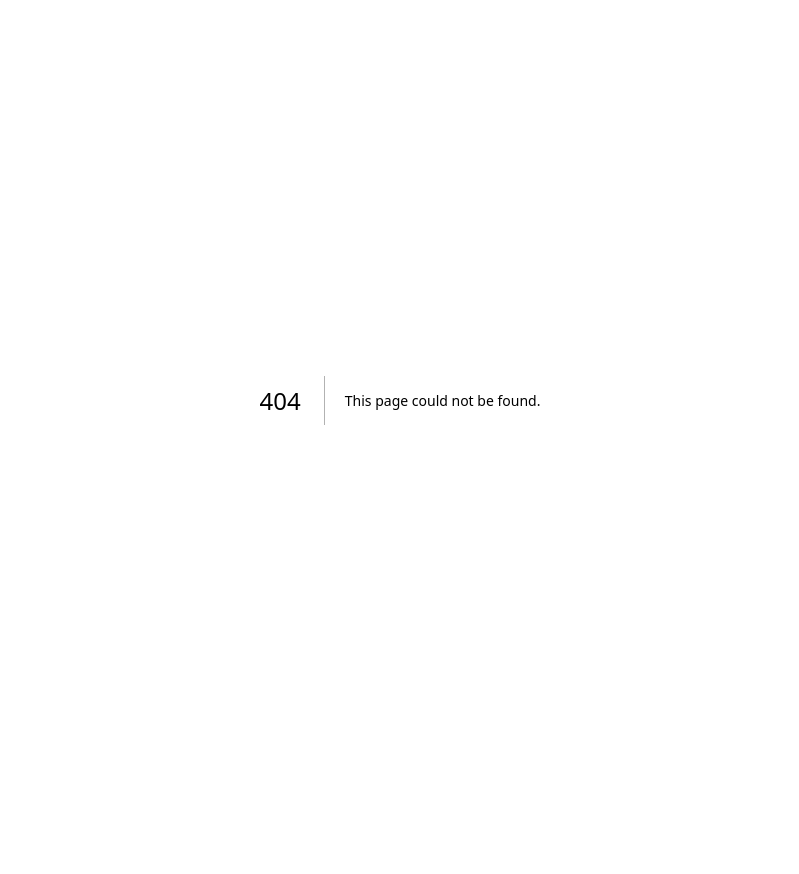
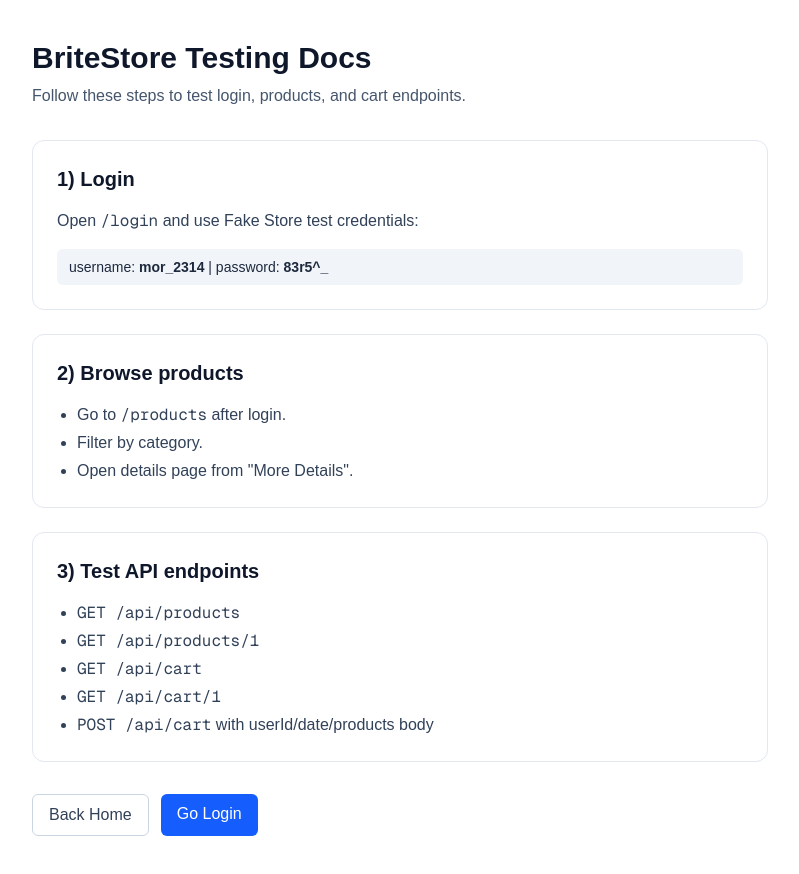
Before and after one commit to britelink/Fakestore, a Next.js app: page /docs in a window 1280 px wide. Before the commit this address had no page. Shown: the whole page, without its empty margins (240-1039 px from the left). Before the commit the page ends 800 px from the top, so only its background shows below. Built offline with nearby package versions, Linux system fonts and the light colour scheme.

Commit message:
Refactor Home page layout and enhance login API error handling. Updated Home component to include branding elements and navigation links. Improved logging in login API for better debugging and added validation checks for request payload.

```diff
--- a/app/api/login/route.ts
+++ b/app/api/login/route.ts
@@ -7,8 +7,10 @@ type LoginBody = {
 
 export async function POST(req: NextRequest) {
   try {
+    console.log("[login] request received");
     const contentType = req.headers.get("content-type") ?? "";
     if (!contentType.toLowerCase().includes("application/json")) {
+      console.log("[login] invalid content-type:", contentType);
       return NextResponse.json(
         { message: "Content-Type must be application/json." },
         { status: 400 },
@@ -19,6 +21,7 @@ export async function POST(req: NextRequest) {
     try {
       parsedBody = await req.json();
     } catch {
+      console.log("[login] invalid JSON body");
       return NextResponse.json(
         { message: "Request body must be valid JSON." },
         { status: 400 },
@@ -31,6 +34,7 @@ export async function POST(req: NextRequest) {
         : null;
 
     if (!body) {
+      console.log("[login] body is not an object");
       return NextResponse.json(
         { message: "Request body must be a JSON object." },
         { status: 400 },
@@ -39,8 +43,16 @@ export async function POST(req: NextRequest) {
 
     const username = typeof body.username === "string" ? body.username.trim() : "";
     const password = typeof body.password === "string" ? body.password.trim() : "";
+    console.log("[login] parsed credentials", {
+      username,
+      usernameLength: username.length,
+      passwordLength: password.length,
+      hasLeadingOrTrailingSpaces:
+        typeof body.password === "string" ? body.password !== body.password.trim() : false,
+    });
 
     if (!username || !password) {
+      console.log("[login] missing username or password");
       return NextResponse.json(
         { message: "Username and password are required." },
         { status: 400 },
@@ -53,6 +65,7 @@ export async function POST(req: NextRequest) {
       body: JSON.stringify({ username, password }),
       cache: "no-store",
     });
+    console.log("[login] upstream response status", authResponse.status);
 
     let data: unknown = null;
     try {
@@ -60,6 +73,7 @@ export async function POST(req: NextRequest) {
     } catch {
       data = null;
     }
+    console.log("[login] upstream response body", data);
 
     const token =
       data && typeof data === "object" && "token" in data && typeof data.token === "string"
@@ -67,6 +81,10 @@ export async function POST(req: NextRequest) {
         : "";
 
     if (!authResponse.ok || !token) {
+      console.log("[login] auth failed", {
+        ok: authResponse.ok,
+        hasToken: Boolean(token),
+      });
       return NextResponse.json(
         { message: "Invalid username or password." },
         { status: 401 },
@@ -74,6 +92,7 @@ export async function POST(req: NextRequest) {
     }
 
     const response = NextResponse.json({ success: true }, { status: 200 });
+    console.log("[login] auth success, setting cookie");
     response.cookies.set("fakeStoreToken", token, {
       httpOnly: true,
       sameSite: "lax",
@@ -83,7 +102,8 @@ export async function POST(req: NextRequest) {
     });
 
     return response;
-  } catch {
+  } catch (error) {
+    console.log("[login] unexpected error", error);
     return NextResponse.json(
       { message: "Unable to process login request right now." },
       { status: 500 },
--- /dev/null
+++ b/app/docs/page.tsx
@@ -0,0 +1,57 @@
+import Link from "next/link";
+
+export default function DocsPage() {
+  return (
+    <main className="mx-auto min-h-screen w-full max-w-3xl px-4 py-10">
+      <h1 className="text-3xl font-bold text-slate-900">BriteStore Testing Docs</h1>
+      <p className="mt-2 text-slate-600">
+        Follow these steps to test login, products, and cart endpoints.
+      </p>
+
+      <section className="mt-8 space-y-4 rounded-xl border border-slate-200 bg-white p-6">
+        <h2 className="text-xl font-semibold text-slate-900">1) Login</h2>
+        <p className="text-slate-700">
+          Open <code>/login</code> and use Fake Store test credentials:
+        </p>
+        <p className="rounded-md bg-slate-100 px-3 py-2 text-sm text-slate-800">
+          username: <strong>mor_2314</strong> | password: <strong>83r5^_</strong>
+        </p>
+      </section>
+
+      <section className="mt-6 space-y-4 rounded-xl border border-slate-200 bg-white p-6">
+        <h2 className="text-xl font-semibold text-slate-900">2) Browse products</h2>
+        <ul className="list-disc space-y-1 pl-5 text-slate-700">
+          <li>Go to <code>/products</code> after login.</li>
+          <li>Filter by category.</li>
+          <li>Open details page from "More Details".</li>
+        </ul>
+      </section>
+
+      <section className="mt-6 space-y-4 rounded-xl border border-slate-200 bg-white p-6">
+        <h2 className="text-xl font-semibold text-slate-900">3) Test API endpoints</h2>
+        <ul className="list-disc space-y-1 pl-5 text-slate-700">
+          <li><code>GET /api/products</code></li>
+          <li><code>GET /api/products/1</code></li>
+          <li><code>GET /api/cart</code></li>
+          <li><code>GET /api/cart/1</code></li>
+          <li><code>POST /api/cart</code> with userId/date/products body</li>
+        </ul>
+      </section>
+
+      <div className="mt-8 flex gap-3">
+        <Link
+          href="/"
+          className="rounded-md border border-slate-300 bg-white px-4 py-2 text-slate-700 hover:bg-slate-100"
+        >
+          Back Home
+        </Link>
+        <Link
+          href="/login"
+          className="rounded-md bg-blue-600 px-4 py-2 text-white hover:bg-blue-700"
+        >
+          Go Login
+        </Link>
+      </div>
+    </main>
+  );
+}
--- a/app/login/page.tsx
+++ b/app/login/page.tsx
@@ -8,6 +8,7 @@ const LoginPage = () => {
   const [password, setPassword] = useState<string>("");
   const [isSubmitting, setIsSubmitting] = useState(false);
   const [error, setError] = useState<string | null>(null);
+  const [debugMessage, setDebugMessage] = useState<string>("");
 
   const router = useRouter();
 
@@ -16,16 +17,28 @@ const LoginPage = () => {
     try {
       setIsSubmitting(true);
       setError(null);
+      setDebugMessage("");
+      const payload = {
+        username: username.trim(),
+        password: password.trim(),
+      };
+      console.log("[frontend-login] sending payload", {
+        username: payload.username,
+        usernameLength: payload.username.length,
+        passwordLength: payload.password.length,
+        hasLeadingOrTrailingSpaces: password !== password.trim(),
+      });
       const response = await fetch("/api/login", {
         method: "POST",
         headers: { "Content-Type": "application/json" },
-        body: JSON.stringify({
-          username: username.trim(),
-          password,
-        }),
+        body: JSON.stringify(payload),
       });
 
       const data = await response.json();
+      console.log("[frontend-login] response", { status: response.status, data });
+      setDebugMessage(
+        `debug: status=${response.status}, userLen=${payload.username.length}, passLen=${payload.password.length}`,
+      );
 
       if (!response.ok) {
         setError(data?.message ?? "Login failed.");
@@ -78,6 +91,7 @@ const LoginPage = () => {
           />
 
           {error ? <p className="w-full text-sm text-red-600">{error}</p> : null}
+          {debugMessage ? <p className="w-full text-xs text-slate-500">{debugMessage}</p> : null}
 
           <button
             className="w-full cursor-pointer rounded-md bg-blue-500 px-4 py-2 text-white transition-all duration-300 hover:bg-blue-600 disabled:cursor-not-allowed disabled:opacity-60"
--- a/app/page.tsx
+++ b/app/page.tsx
@@ -1,9 +1,37 @@
-import { cookies } from "next/headers";
-import { redirect } from "next/navigation";
+import Link from "next/link";
+import Image from "next/image";
 
-export default async function Home() {
-  const cookieStore = await cookies();
-  const token = cookieStore.get("fakeStoreToken")?.value;
+export default function Home() {
+  return (
+    <main className="flex min-h-screen items-center justify-center bg-slate-50 px-4">
+      <div className="w-full max-w-xl rounded-2xl border border-slate-200 bg-white p-8 text-center shadow-sm">
+        <Image
+          src="/briteeducation-logo.png"
+          alt="BriteStore logo"
+          width={88}
+          height={88}
+          className="mx-auto mb-4 h-20 w-20 rounded-full object-cover"
+        />
+        <h1 className="text-3xl font-bold text-slate-900">Welcome to BriteStore</h1>
+        <p className="mt-3 text-slate-600">
+          Demo e-commerce app powered by Fake Store API.
+        </p>
 
-  redirect(token ? "/products" : "/login");
+        <div className="mt-6 flex flex-col gap-3 sm:flex-row sm:justify-center">
+          <Link
+            href="/login"
+            className="rounded-md bg-blue-600 px-5 py-2.5 font-medium text-white transition hover:bg-blue-700"
+          >
+            Go to Login
+          </Link>
+          <Link
+            href="/docs"
+            className="rounded-md border border-slate-300 bg-white px-5 py-2.5 font-medium text-slate-700 transition hover:bg-slate-100"
+          >
+            How to Test This App
+          </Link>
+        </div>
+      </div>
+    </main>
+  );
 }
```
